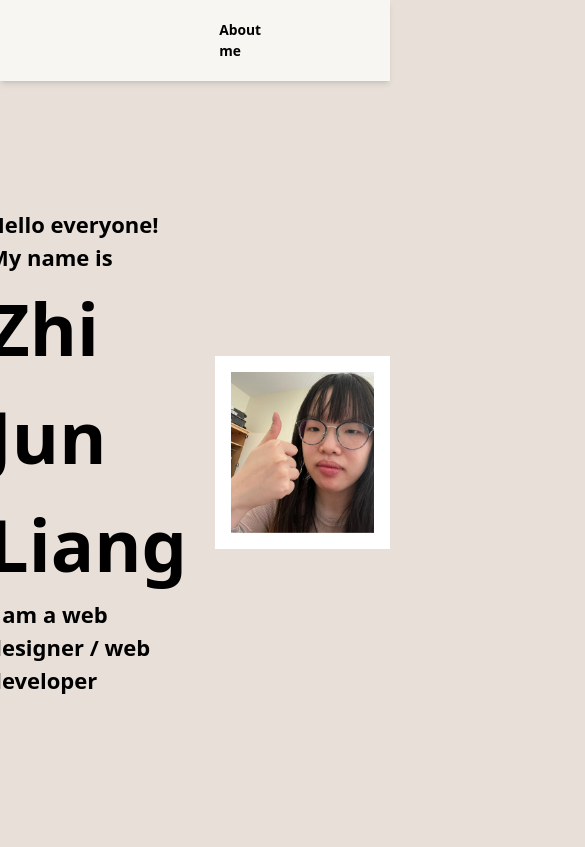
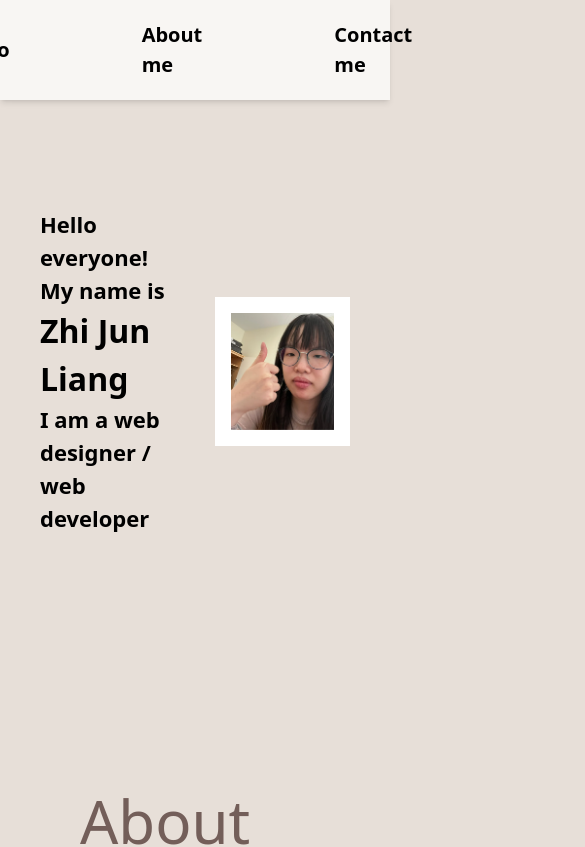
Before and after one commit to Liangzhijun123/portfolio, a React (Vite) app: page / in a window 390 px wide. Shown: the top 847 px of the page, 585 px wide, since content can reach past the window. Built offline with nearby package versions, Linux system fonts and the light colour scheme.

Commit message:
added responsive to mobile screen

```diff
--- a/src/component/ui/about_me.tsx
+++ b/src/component/ui/about_me.tsx
@@ -13,7 +13,7 @@ function about_me() {
             Hello There!
           </h1>
         </div>
-        <div className="flex flex-col items-center justify-center gap-8 px-80 text-2xl font-extralight text-center ">
+        <div className="flex flex-col items-center justify-center  gap-8 md:px-40 lg:px-80 px-10 text-2xl font-extralight text-center w-full">
           <p className="font-tt-commons-pro ">
             I'm a second-year student at Rochester Institute of Technology, with
             a passion for web and mobile computing.{" "}
--- a/src/component/ui/contact.tsx
+++ b/src/component/ui/contact.tsx
@@ -8,7 +8,7 @@ function contact_me() {
           </h1>
           <div className="bg-black h-0.5 w-full"></div>
         </div>
-        <div className="grid grid-cols-2 px-60 mt-16">
+        <div className="grid grid-cols-2 lg:px-60 md:px-30 mt-16 gap-10">
           <div>
             <img src="/conn.png" width={400} height={200}></img>
           </div>
--- a/src/component/ui/nav.tsx
+++ b/src/component/ui/nav.tsx
@@ -2,28 +2,26 @@ function Nav() {
   return (
     <>
       <div className="fixed top-0 w-full bg-white bg-opacity-70 shadow-md z-10 transition-all duration-500">
-        <div className="flex justify-center px-64">
-          <div className="flex items-center justify-between py-3">
-            <div className="flex flex-row gap-80">
+        <div className="flex justify-center md:px-64  w-full px-0">
+          <div className="flex items-center  py-3 md:gap-[60] gap-5 text-wrap ">
             <a
-                className="font-agrandir font-bold text-[13.8px] hover:bg-[#735E59] hover:underline hover:text-white rounded-3xl px-14 py-2 transition-all duration-500 transform transition:translate-x-28"
+              className="font-agrandir font-bold text-[20px] hover:bg-[#735E59] hover:underline hover:text-white rounded-3xl px-14 py-2 transition-all duration-500 transform transition:translate-x-28"
               href="#title"
             >
               Bio
             </a>
             <a
-                className="font-agrandir font-bold text-[13.8px] hover:bg-[#735E59] hover:underline hover:text-white rounded-3xl px-14 py-2 transition-all duration-500 transform transition:translate-x-28"
+              className="font-agrandir font-bold text-[20px] hover:bg-[#735E59] hover:underline hover:text-white rounded-3xl px-14 py-2 transition-all duration-500 transform transition:translate-x-28"
               href="#about_me"
             >
               About me
             </a>
             <a
-                className="font-agrandir font-bold text-[13.8px] hover:bg-[#735E59] hover:underline hover:text-white rounded-3xl px-14 py-2 transition-all duration-500 transform transition:translate-x-28"
+              className="font-agrandir font-bold text-[20px] hover:bg-[#735E59] hover:underline hover:text-white rounded-3xl px-14 py-2 transition-all duration-500 transform transition:translate-x-28"
               href="#contact_me"
             >
               Contact me
             </a>
-            </div>
           </div>
         </div>
       </div>
--- a/src/component/ui/title.tsx
+++ b/src/component/ui/title.tsx
@@ -1,18 +1,18 @@
 
 import { Bounce } from 'react-awesome-reveal';
-// import VisitorCounter from './visitor';
+
 
 function Title() {
   return (
     <>
-      <div className="grid grid-cols-2 gap-10 mt-36 mb-52" id="title">
-        <div className="flex flex-col justify-center items-center">
-          <div className="text-left">
+      <div className="grid grid-cols-2 gap-10 mt-36 mb-52 w-full px-10"  id="title">
+        <div className="flex flex-col justify-center items-center ">
+          <div className=" ">
             <p className="font-bold text-[22px] font-tt-commons-pro ">
               Hello everyone! My name is
             </p>
             <Bounce>
-              <h1 className="font-agrandir font-bold text-[72px]">
+              <h1 className="font-agrandir font-bold md:text-[72px] text-[32px] ">
                 Zhi Jun Liang
               </h1>
             </Bounce>
```
Lines whose indentation alone changed are shown as unchanged.
